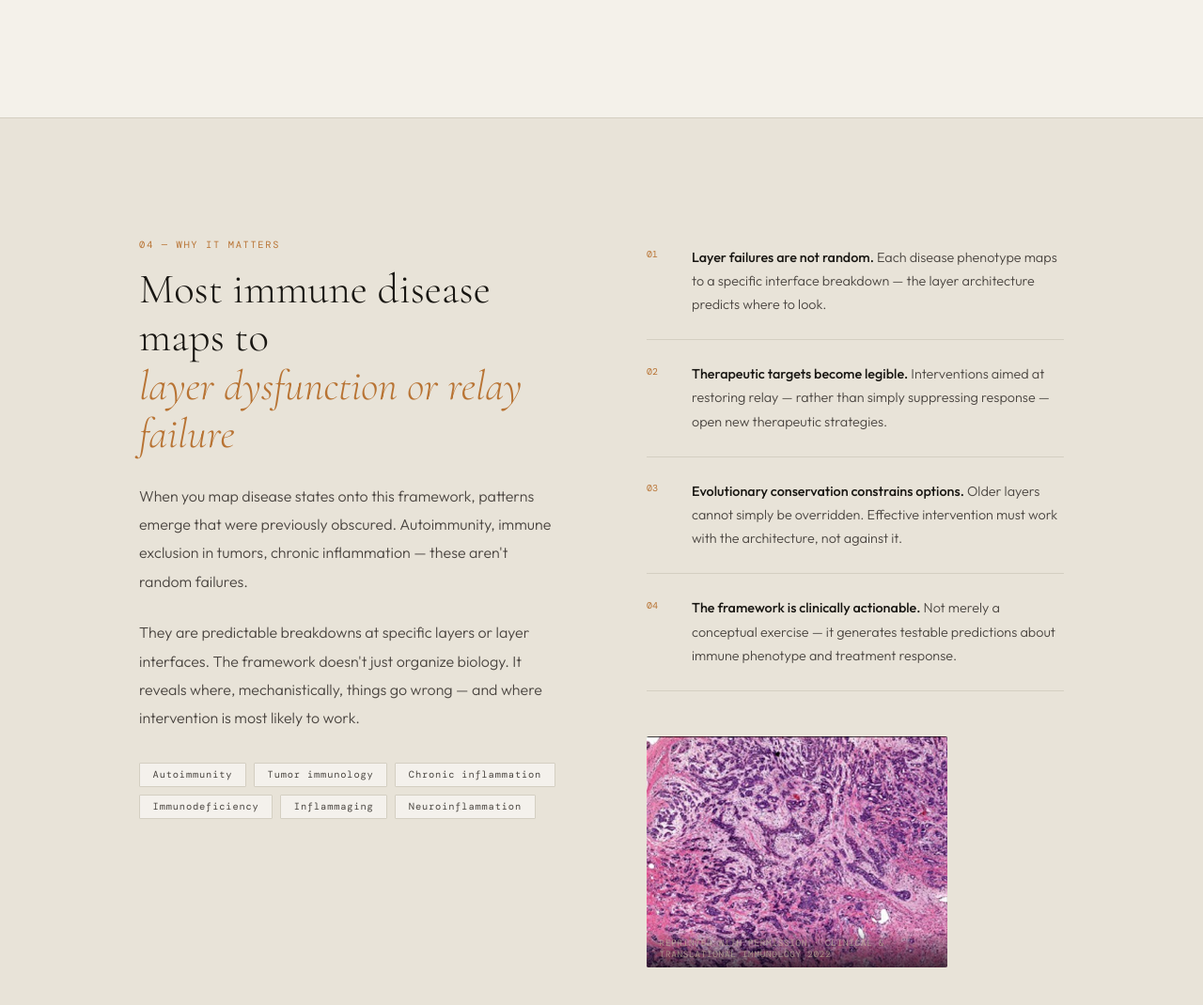
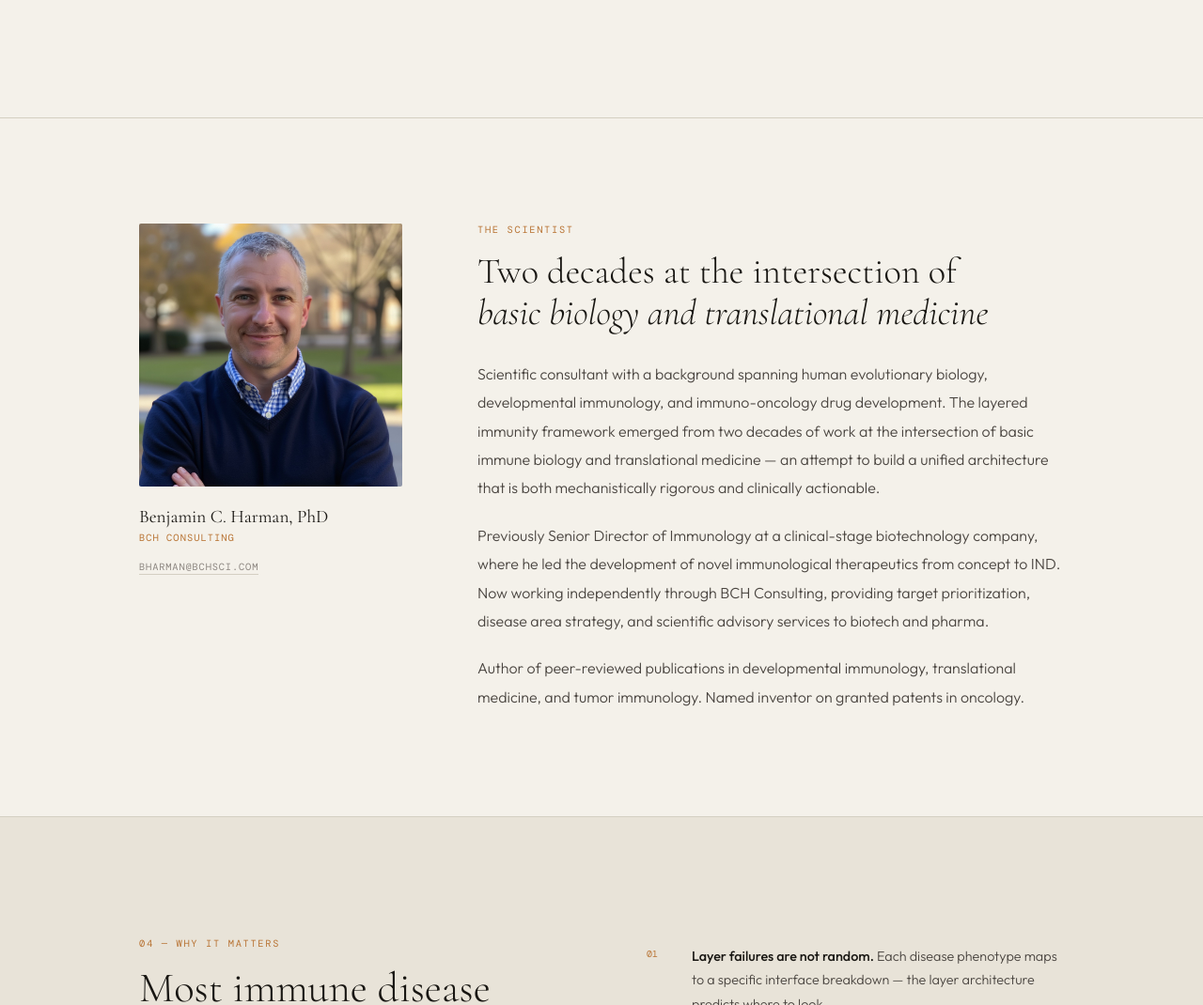
Before and after one commit to Benh215/Immune-Architecture, a plain HTML site: page index.html in a window 1280 px wide. Shown: the part 7450-8520 px from the top of the page at 94% size. Drawn offline with nearby package versions, Linux system fonts and the light colour scheme.

Commit message:
Add files via upload

```diff
--- a/index.html
+++ b/index.html
@@ -986,6 +986,33 @@ footer {
   </div>
 </section>
 
+<!-- BIO -->
+<section style="padding:7rem 0;border-bottom:1px solid var(--stone-dark);">
+  <div class="container">
+    <div class="reveal" style="display:grid;grid-template-columns:280px 1fr;gap:5rem;align-items:start;">
+      <div style="position:relative;">
+        <img
+          src="headshot.png"
+          alt="Benjamin C. Harman, PhD"
+          style="width:100%;aspect-ratio:1;object-fit:cover;object-position:center top;border-radius:2px;display:block;"
+        />
+        <div style="margin-top:1.25rem;">
+          <div style="font-family:var(--serif);font-size:1.2rem;color:var(--ink);margin-bottom:0.25rem;">Benjamin C. Harman, PhD</div>
+          <div style="font-family:var(--mono);font-size:0.65rem;letter-spacing:0.1em;text-transform:uppercase;color:var(--amber);margin-bottom:0.75rem;">BCH Consulting</div>
+          <a href="mailto:BHarman@BCHSci.com" style="font-family:var(--mono);font-size:0.65rem;letter-spacing:0.08em;text-transform:uppercase;color:var(--ink-light);text-decoration:none;border-bottom:1px solid var(--stone-dark);padding-bottom:1px;">BHarman@BCHSci.com</a>
+        </div>
+      </div>
+      <div>
+        <span class="section-mono">The scientist</span>
+        <h2 style="font-family:var(--serif);font-size:clamp(1.8rem,3vw,2.6rem);font-weight:300;line-height:1.15;color:var(--ink);margin-bottom:1.75rem;">Two decades at the intersection of<br><em>basic biology and translational medicine</em></h2>
+        <p style="font-size:1rem;font-weight:300;line-height:1.9;color:var(--ink-mid);margin-bottom:1.25rem;">Scientific consultant with a background spanning human evolutionary biology, developmental immunology, and immuno-oncology drug development. The layered immunity framework emerged from two decades of work at the intersection of basic immune biology and translational medicine — an attempt to build a unified architecture that is both mechanistically rigorous and clinically actionable.</p>
+        <p style="font-size:1rem;font-weight:300;line-height:1.9;color:var(--ink-mid);margin-bottom:1.25rem;">Previously Senior Director of Immunology at a clinical-stage biotechnology company, where he led the development of novel immunological therapeutics from concept to IND. Now working independently through BCH Consulting, providing target prioritization, disease area strategy, and scientific advisory services to biotech and pharma.</p>
+        <p style="font-size:1rem;font-weight:300;line-height:1.9;color:var(--ink-mid);">Author of peer-reviewed publications in developmental immunology, translational medicine, and tumor immunology. Named inventor on granted patents in oncology.</p>
+      </div>
+    </div>
+  </div>
+</section>
+
 <!-- WHY IT MATTERS -->
 <section class="section-why" id="why">
   <div class="container">
```
Also changed, not shown: headshot.png (added).
